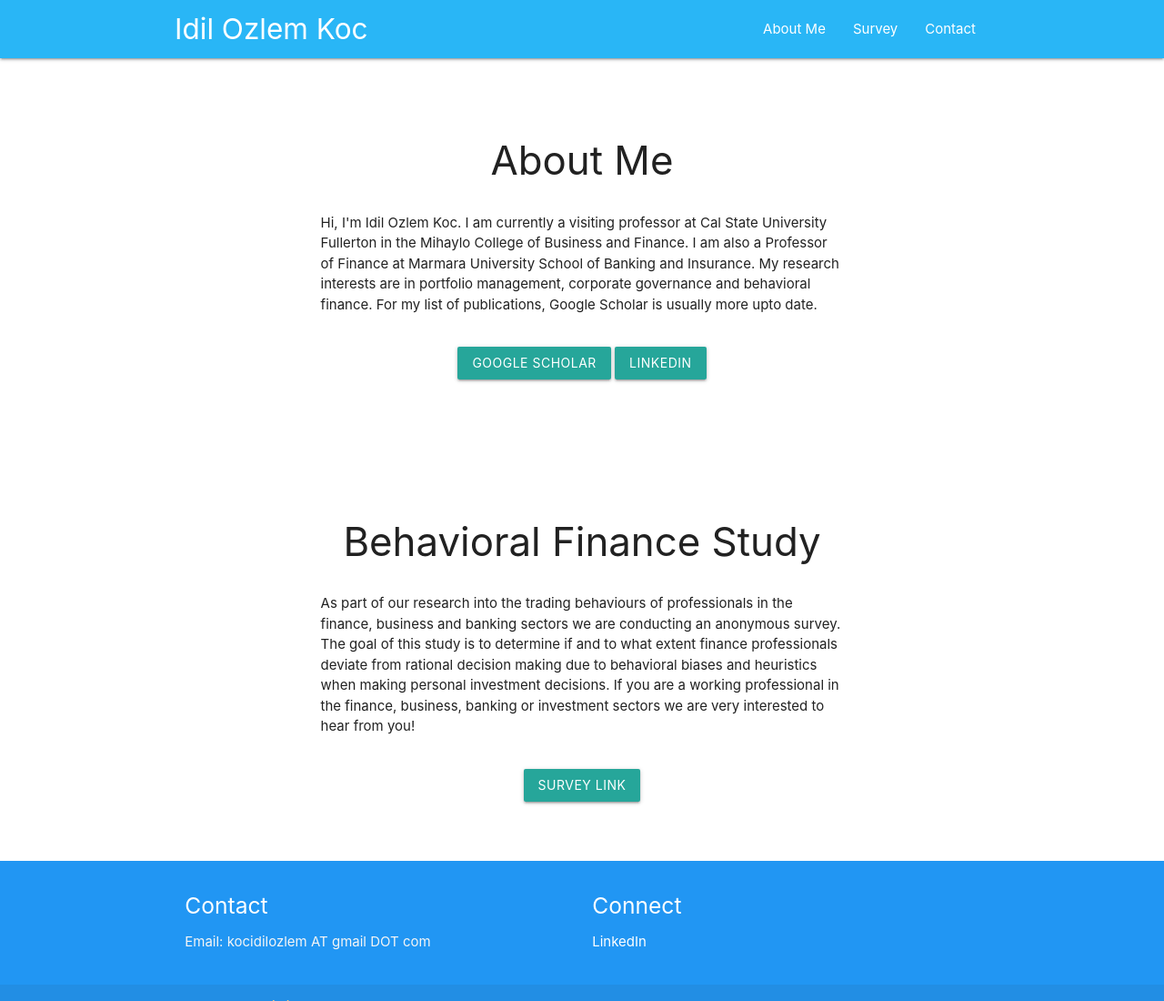
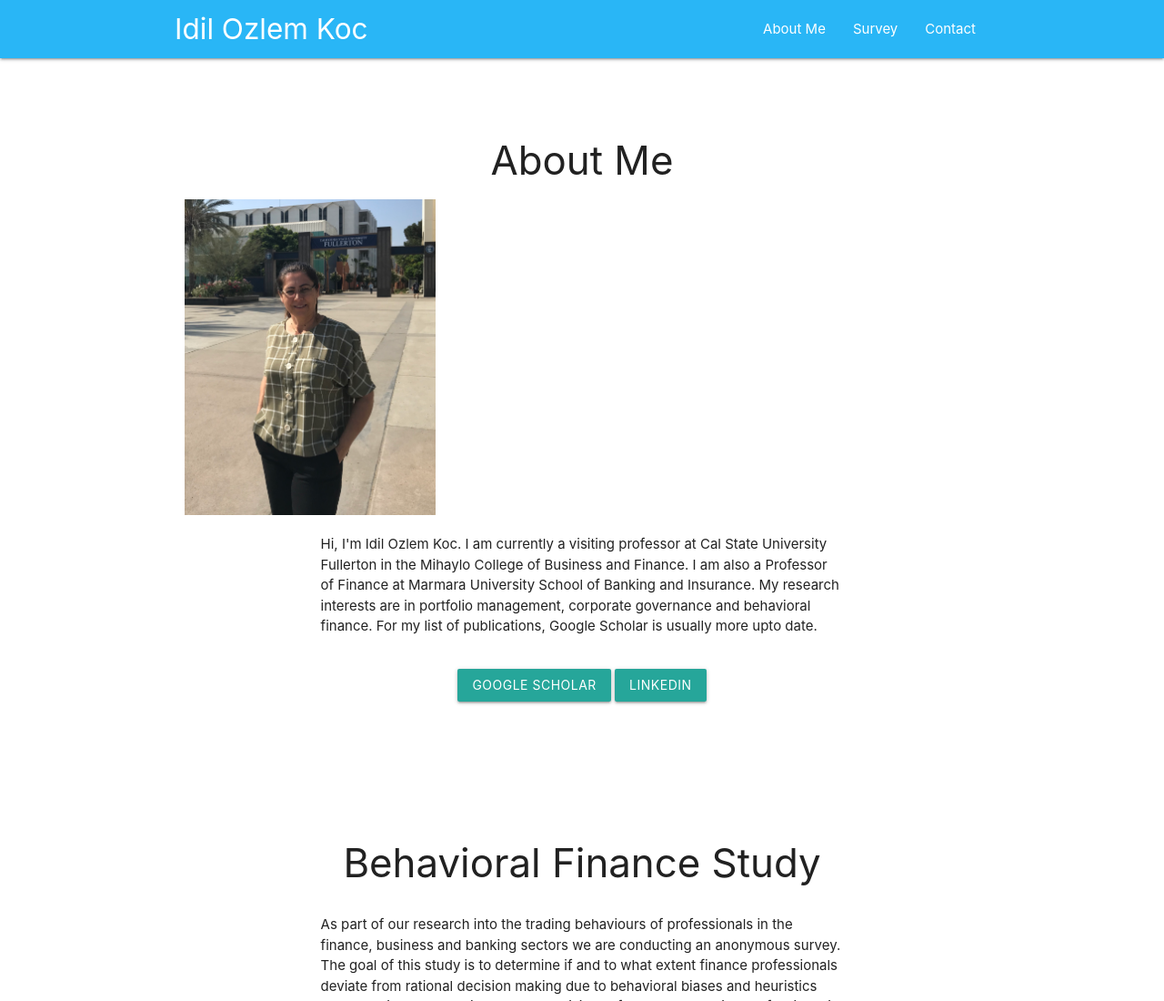
Before and after one commit to cemkoc/iokoc, a plain HTML site: page index.html in a window 1280 px wide. Shown: the top 1100 px of the page at 91% size. Drawn offline with nearby package versions, Linux system fonts and the light colour scheme.

Commit message:
adding profile image to about section

```diff
--- a/index.html
+++ b/index.html
@@ -28,16 +28,26 @@
     </div>
   </nav>
   <div class="section no-pad-bot" id="about">
+    <!-- <div class="row">
+      <div class="col s3">6-columns (one-half)</div>
+      <div class="col s9">6-columns (one-half)</div>
+    </div> -->
     <div class="container">
       <br><br>
       <h3 class="header center">About Me</h3>
       <div class="row">
-        <p class="col s8 offset-s2 caption">
+        <div class="col s4">
+          <img class="responsive-img" src="/assets/images/profile_1.jpg">
+        </div>
+        <div class="col s8 offset-s2">
+          <!-- <p class="col s8 offset-s2 caption"> -->
+          <p class="caption">
             Hi, I'm Idil Ozlem Koc. I am currently a visiting professor at Cal State University Fullerton in the
             Mihaylo College of Business and Finance. I am also a Professor of Finance at Marmara University School of Banking and Insurance.
             My research interests are in portfolio management, corporate governance and behavioral finance. For my list of publications,
             Google Scholar is usually more upto date.
-        </p>
+          </p>
+        </div>
       </div>
       <div class="row center">
         <a href="https://scholar.google.com/citations?user=NtBr9foAAAAJ&hl" target="_blank" id="download-button" class="waves-effect waves-light btn">Google Scholar</a>
```
Also changed, not shown: assets/images/profile_1.jpg (added).
